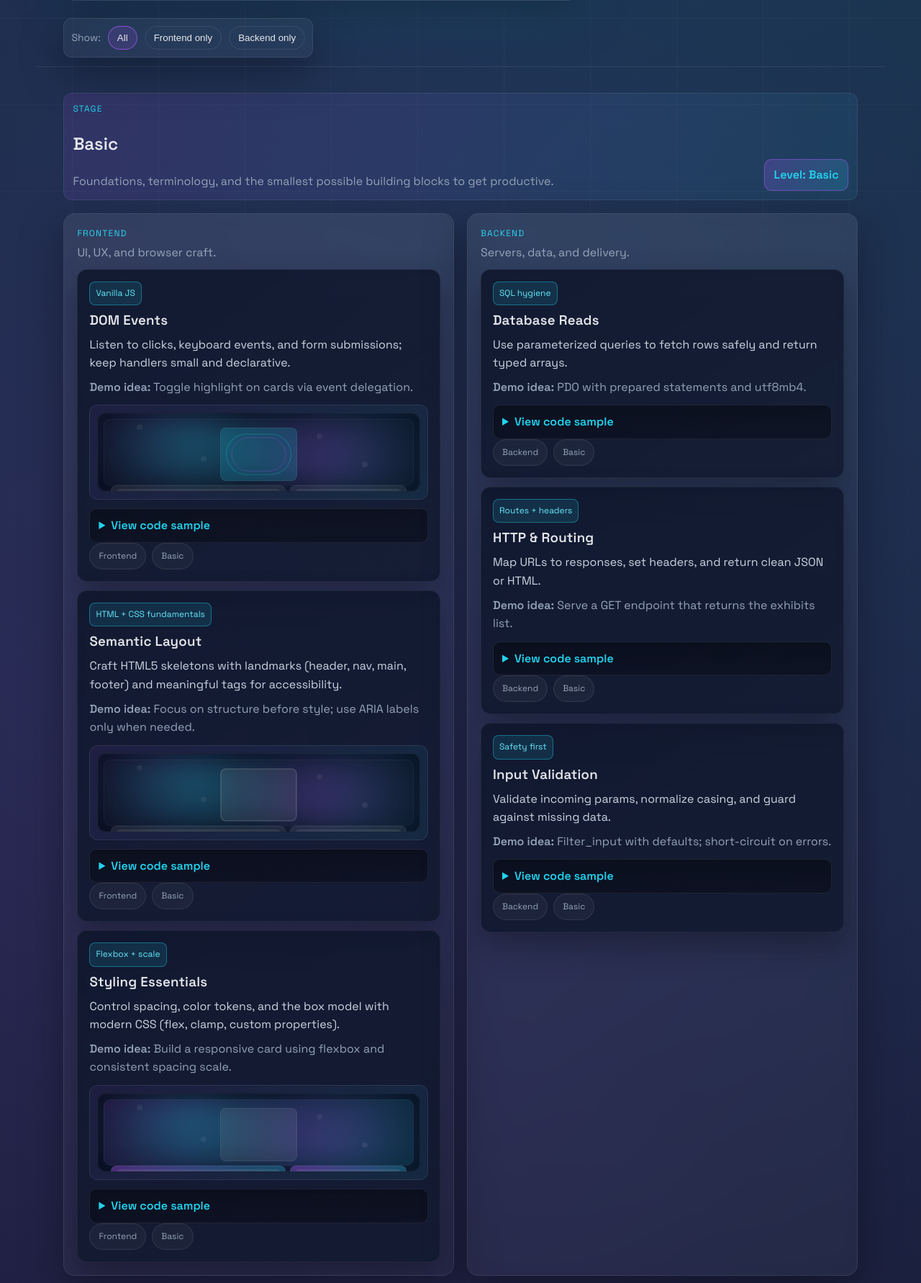
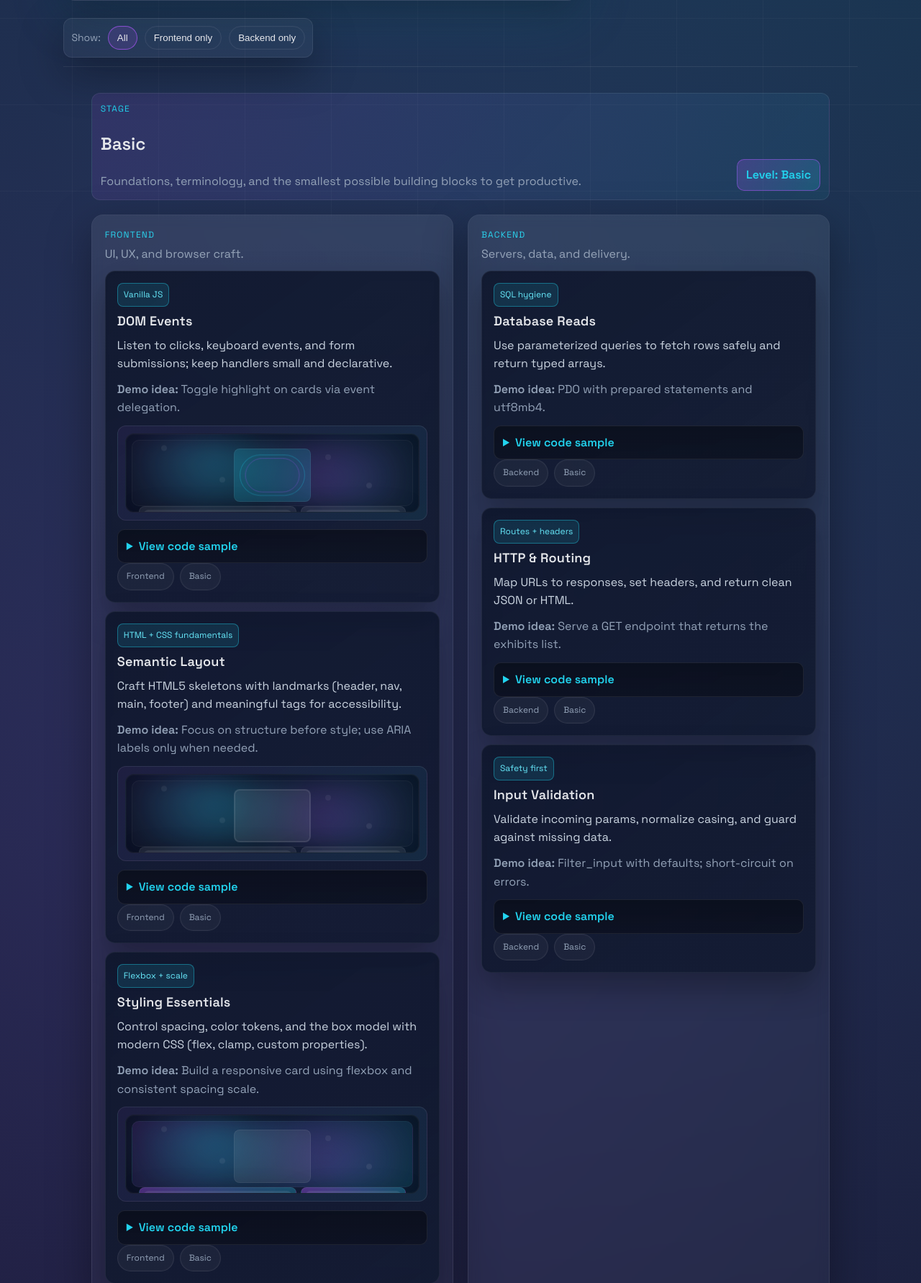
Before and after one commit to jesus-justin/Front-and-Backend-Tutorial-Project, a PHP site: page / in a window 1280 px wide. Shown: the part 434-2216 px from the top of the page at 72% size. Run offline with PHP 8.4, Linux system fonts and the light colour scheme; data comes from the database, SQL or seed files in the repository.

Commit message:
Polish layout spacing and footer

```diff
--- a/assets/css/style.css
+++ b/assets/css/style.css
@@ -202,6 +202,12 @@ a {
     z-index: 2;
 }
 
+main {
+    max-width: var(--max-width);
+    margin: 0 auto;
+    padding: 0 clamp(16px, 3vw, 64px) 24px;
+}
+
 .filter-group {
     display: inline-flex;
     align-items: center;
@@ -291,8 +297,8 @@ a {
 .columns {
     display: grid;
     grid-template-columns: repeat(auto-fit, minmax(280px, 1fr));
-    gap: 18px;
-    margin-top: 18px;
+    gap: 20px;
+    margin-top: 20px;
 }
 
 .column {
@@ -607,11 +613,12 @@ a {
 .card h3 {
     margin: 6px 0 6px;
     letter-spacing: 0.01em;
+    font-size: 18px;
 }
 
 .summary {
     color: #cbd5e1;
-    margin: 0 0 8px;
+    margin: 0 0 10px;
 }
 
 .demo {
@@ -637,10 +644,18 @@ a {
 }
 
 .footer {
-    padding: 18px clamp(16px, 3vw, 64px);
+    padding: 24px clamp(16px, 3vw, 64px) 40px;
     color: var(--muted);
     border-top: 1px solid var(--border);
     text-align: center;
+    margin-top: 24px;
+    background: rgba(0, 0, 0, 0.3);
+    box-shadow: 0 -10px 40px rgba(0, 0, 0, 0.25);
+}
+
+.footer p {
+    max-width: 880px;
+    margin: 0 auto;
 }
 
 .code-sample {
```
